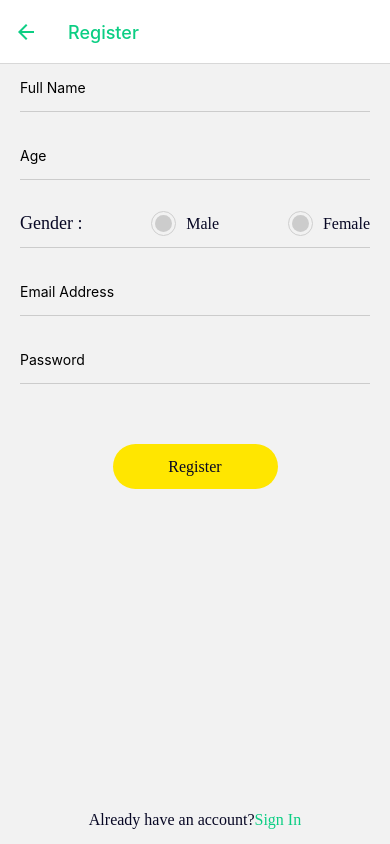
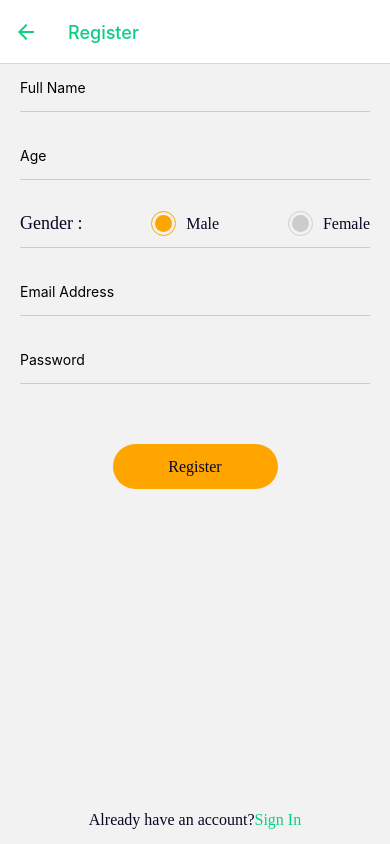
Before and after one commit to ma-foyez/note-app, a React Native app: screen /Register in a window 390 px wide. Built offline with nearby package versions, Linux system fonts and the light colour scheme.

Commit message:
add firebase configuration

```diff
--- a/package.json
+++ b/package.json
@@ -13,6 +13,7 @@
     "@react-navigation/native-stack": "^6.9.0",
     "expo": "~46.0.13",
     "expo-status-bar": "~1.4.0",
+    "firebase": "^9.7.0",
     "react": "18.0.0",
     "react-native": "0.69.6",
     "react-native-safe-area-context": "4.3.1",
--- a/src/screens/auth/Register.jsx
+++ b/src/screens/auth/Register.jsx
@@ -8,8 +8,8 @@ import TextInput from '../../theme/TextInput'
 
 export default function Register({ navigation }) {
 
-    const genderOptions = ["Male", "Female"]
-    const [gender, setGender] = useState(null)
+    const genderOptions = ["Male", "Female"];
+    const [gender, setGender] = useState("Male");
 
     return (
         <SafeAreaView style={styles.container}>
--- a/src/theme/colors.js
+++ b/src/theme/colors.js
@@ -2,7 +2,8 @@ export const colors = {
     black: "#070724",
     white: "#FFFFFF",
     gray: "#ccc",
-    yellow: "#FFE600",
+    yellow: "#FFA500",
+    // yellow: "#FFE600",
     green: "#0BCE83",
 
 }
```
Also changed, not shown: src/config/firebaseConfig.js (added, +17 -0 lines), 1 other file (tests, documents, lock files or other folders).
